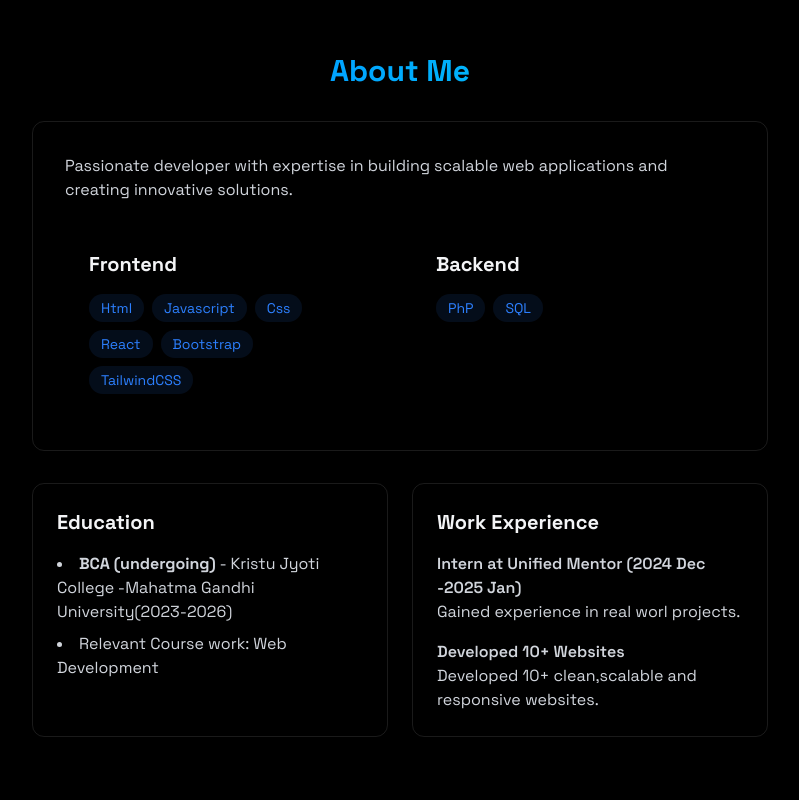
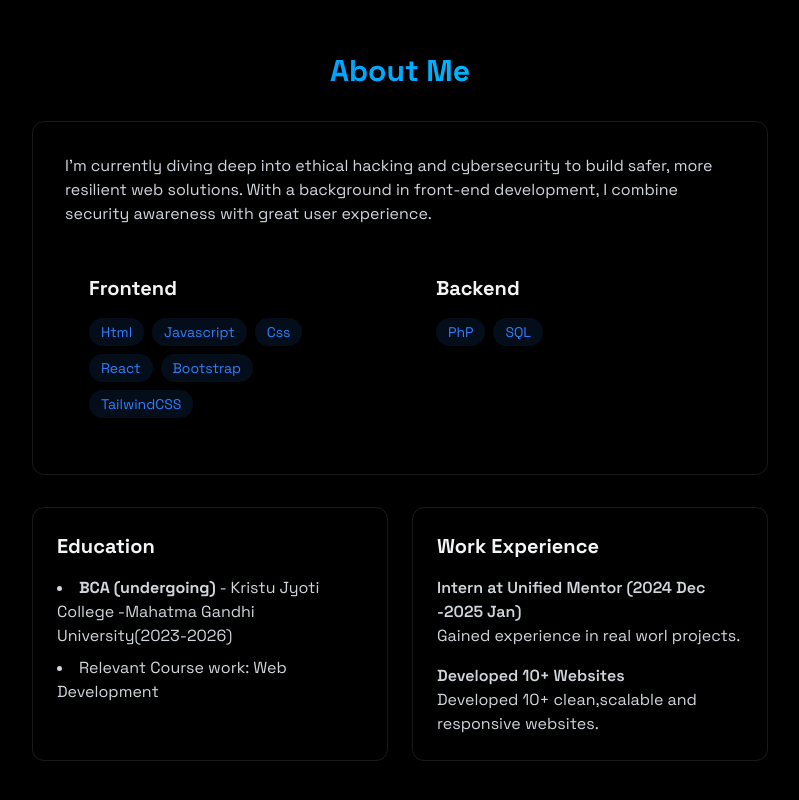
Before and after one commit to Akshayy-y/akshay.devportfolio, a React (Vite) app: page / in a window 1280 px wide. Shown: the part 1264-2064 px from the top of the page, without its empty margins (240-1039 px from the left). Built offline with nearby package versions, Linux system fonts and the light colour scheme.

Commit message:
Update About.jsx

```diff
--- a/src/Components/sections/About.jsx
+++ b/src/Components/sections/About.jsx
@@ -16,7 +16,10 @@ export const About = () =>{
 
             <div className="rounded-xl p-8 border-white/10 border hover:-translate-y-1 transition-all">
                 <p className="text-gray-300 mb-6">
-                    Passionate developer with expertise in building scalable web applications and creating innovative solutions.
+                        I'm currently diving deep into ethical hacking and cybersecurity to
+            build safer, more resilient web solutions. With a background in
+            front-end development, I combine security awareness with great user
+            experience.
                 </p>
                 <div className="grid grid-cols-1 md:grid-cols-2 gap-6">
                     <div className="rounded-xl p-6 hover:-translate-y-1 transition-all">
```
